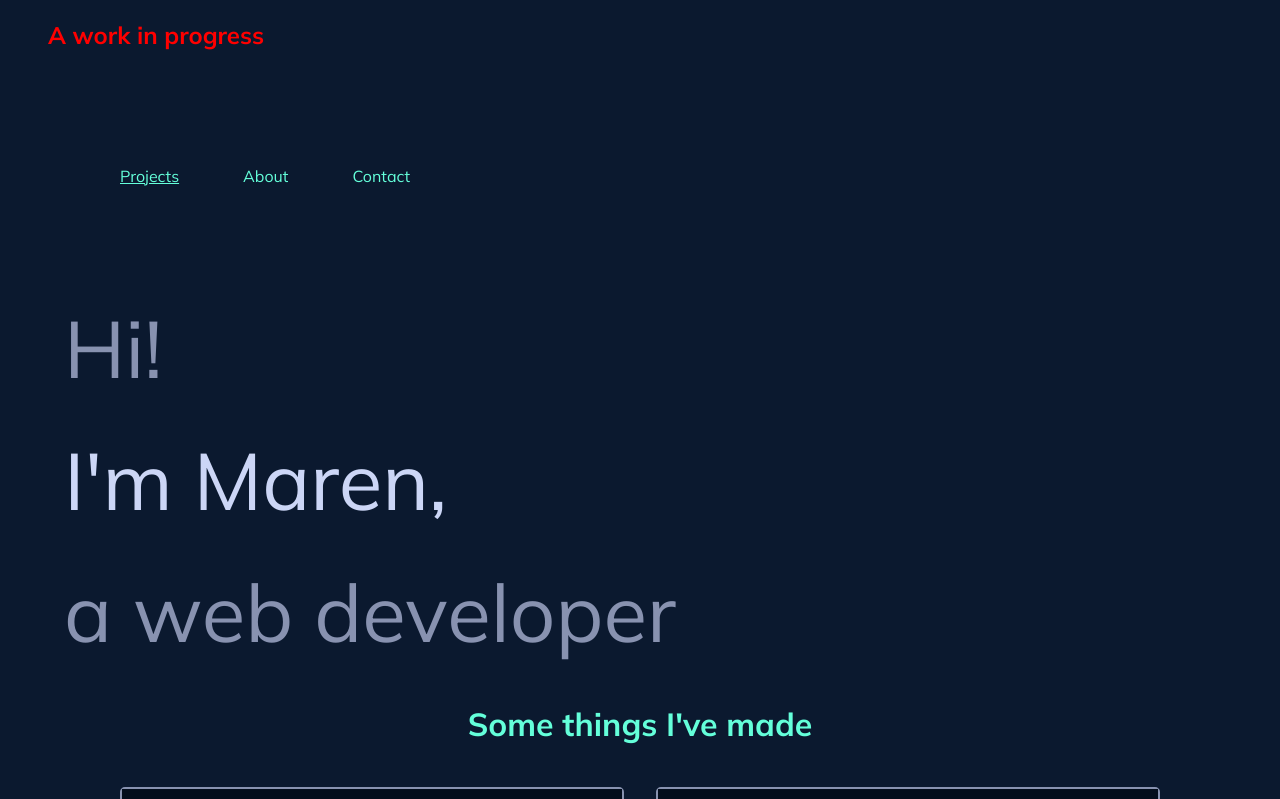
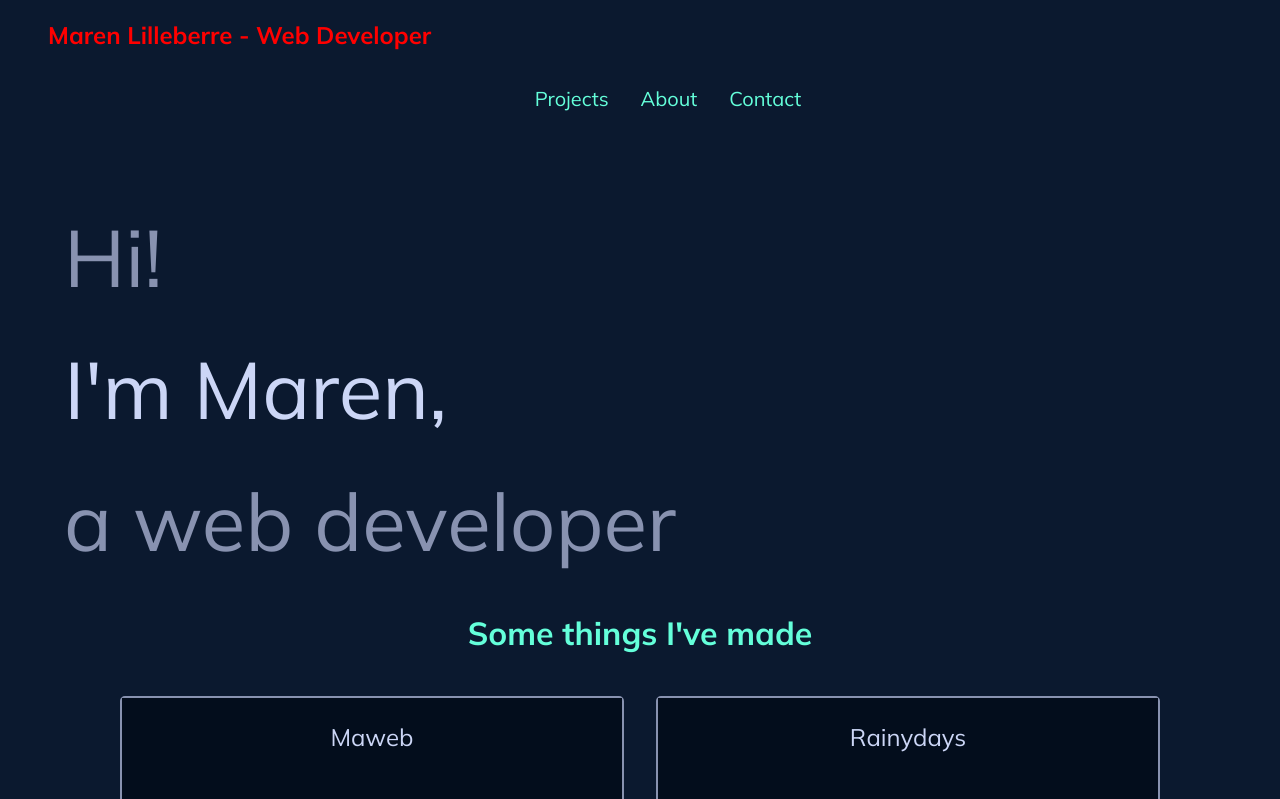
Before and after one commit to Zohla/react_portfolio, a React (Create React App) app: page / in a window 1280 px wide. Shown: the top 799 px of the page. Built offline with nearby package versions, Linux system fonts and the light colour scheme.

Commit message:
add h1 and links

```diff
--- a/src/components/Header.js
+++ b/src/components/Header.js
@@ -3,7 +3,7 @@ import Navigation from "./Navigation";
 function Header() {
   return (
     <section>
-      <h1>A work in progress</h1>
+      <h1>Maren Lilleberre - Web Developer</h1>
       <Navigation />
     </section>
   );
--- a/src/components/Navigation.css
+++ b/src/components/Navigation.css
@@ -1,15 +1,23 @@
+nav {
+  max-width: 1500px;
+  display: flex;
+  margin: auto;
+}
 nav ul {
   display: flex;
+  margin-bottom: 0;
 }
 nav ul li {
   list-style: none;
-  margin: 5rem 2rem;
+  margin: 0 2rem 5rem 0rem;
   color: #64ffda;
+  font-size: 1.25rem;
 }
 nav ul li:hover {
-  text-decoration: underline;
+  text-decoration: underline 4px #64ffda;
 }
 nav ul li a,
 nav ul li a:visited {
   color: #64ffda;
+  text-decoration: none;
 }
--- a/src/components/Navigation.js
+++ b/src/components/Navigation.js
@@ -7,8 +7,12 @@ function Navigation() {
         <li>
           <a href="#cards-container">Projects</a>
         </li>
-        <li>About</li>
-        <li>Contact</li>
+        <li>
+          <a href="#About">About</a>
+        </li>
+        <li>
+          <a href="#Contact">Contact</a>
+        </li>
       </ul>
     </nav>
   );
```
